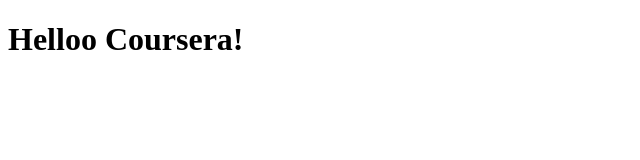
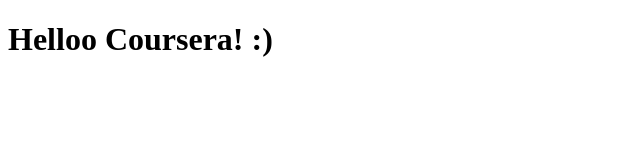
Before and after one commit to bethtadesse/ce-test, a plain HTML site: page site/index.html in a window 1280 px wide. Shown: the full height of the page, 0-640 px from the left. Drawn offline with Linux system fonts and the light colour scheme.

Commit message:
Smiley face added.

```diff
--- a/site/index.html
+++ b/site/index.html
@@ -4,6 +4,6 @@
 	<title>Hello Coursera!</title>
 </head>
 <body>
-<h1>Helloo Coursera!<h1>
+<h1>Helloo Coursera! :)<h1>
 </body>
 </html>
```
